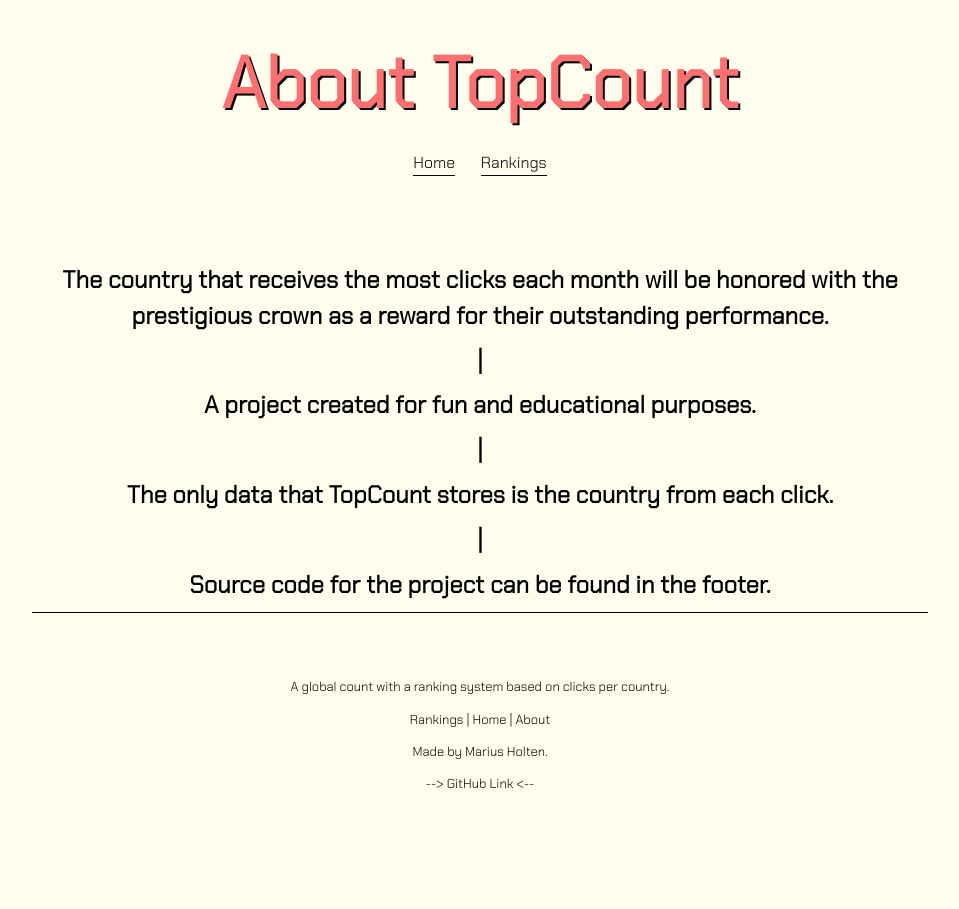
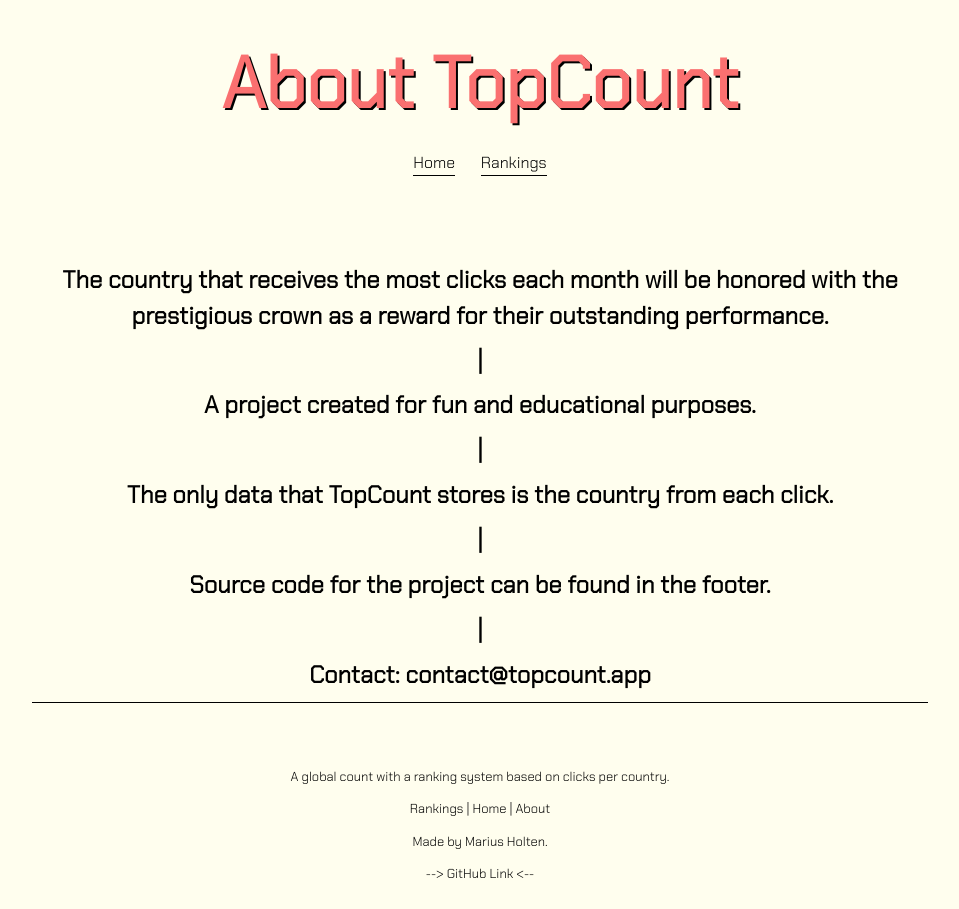
Before and after one commit to Mariusholten/TopCount, a Next.js app: page /about in a window 1280 px wide. Shown: the whole page, without its empty margins (160-1119 px from the left). Before the commit the page ends 819 px from the top, so only its background shows below. Built offline with nearby package versions, Linux system fonts and the light colour scheme.

Commit message:
update contact

```diff
--- a/app/about/page.tsx
+++ b/app/about/page.tsx
@@ -16,6 +16,8 @@ export default function About(){
                     <p>The only data that TopCount stores is the country from each click.</p>
                     <p> | </p>
                     <p>Source code for the project can be found in the footer.</p>
+                    <p> | </p>
+                    <p>Contact: contact@topcount.app</p>
             </div>
         </>
     )
--- a/components/button.tsx
+++ b/components/button.tsx
@@ -17,7 +17,7 @@ export default function Button(){
             const input = data.userSelectValue.label
             const country = input.substring(input.indexOf(" ") + 1);
 
-            if (!country) {
+            if (!country || country == "") {
                 setSelectedCountry('Unknown');
             } else {
                 setSelectedCountry(country);
```
